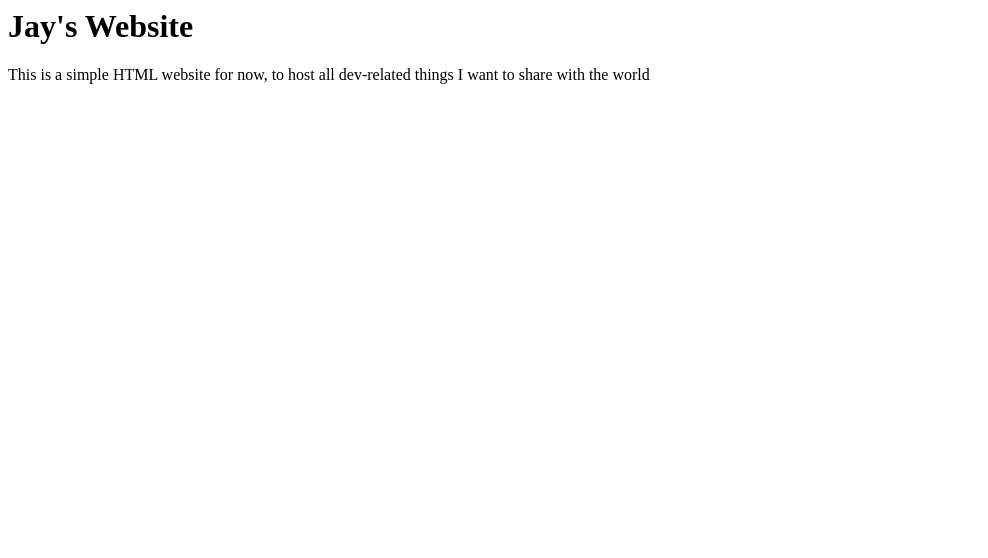
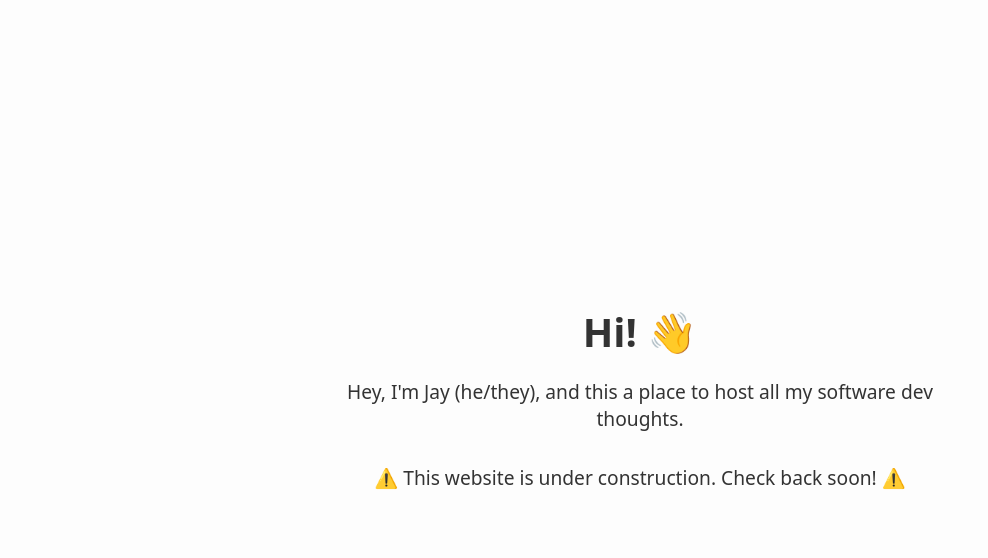
Before and after one commit to jaycativo/jaycativo.github.io, a plain HTML site: page index.html in a window 1280 px wide. Shown: the whole page, without its empty margins (0-988 px from the left). Drawn offline with Linux system fonts and the light colour scheme.

Commit message:
index - updated index to have more things 20250416

```diff
--- a/index.html
+++ b/index.html
@@ -1,2 +1,61 @@
-<h1> Jay's Website </h1>
-<p> This is a simple HTML website for now, to host all dev-related things I want to share with the world </p>
+<!DOCTYPE html>
+<html lang="en">
+  <head>
+    <meta charset="UTF-8" />
+    <meta name="viewport" content="width=device-width, initial-scale=1.0" />
+    <title>Jay's Page</title>
+    <style>
+      body {
+        font-family: system-ui, sans-serif;
+        background: #fdfdfd;
+        color: #333;
+        display: flex;
+        justify-content: center;
+        align-items: center;
+        min-height: 100vh;
+        margin: 0;
+        padding: 0;
+      }
+
+      .container {
+        max-width: 600px;
+        text-align: center;
+        padding: 2rem;
+      }
+
+      h1 {
+        font-size: 2.5rem;
+        margin-bottom: 0.5rem;
+      }
+
+      p {
+        font-size: 1.2rem;
+        margin-bottom: 2rem;
+      }
+
+      .nav a {
+        margin: 0 1rem;
+        text-decoration: none;
+        color: #007acc;
+        font-weight: bold;
+      }
+
+      .nav a:hover {
+        text-decoration: underline;
+      }
+    </style>
+  </head>
+  <body>
+    <div class="container">
+      <h1>Hi! 👋</h1>
+      <p>
+        Hey, I'm Jay (he/they), and this a place to host all my software dev thoughts.
+      </p>
+      <p>⚠️ This website is under construction. Check back soon! ⚠️</p>
+      <!--<div class="nav">
+        <a href="/about.html">About Me</a>
+        <a href="/blog/">Blog</a>
+      </div>-->
+    </div>
+  </body>
+</html>
```
